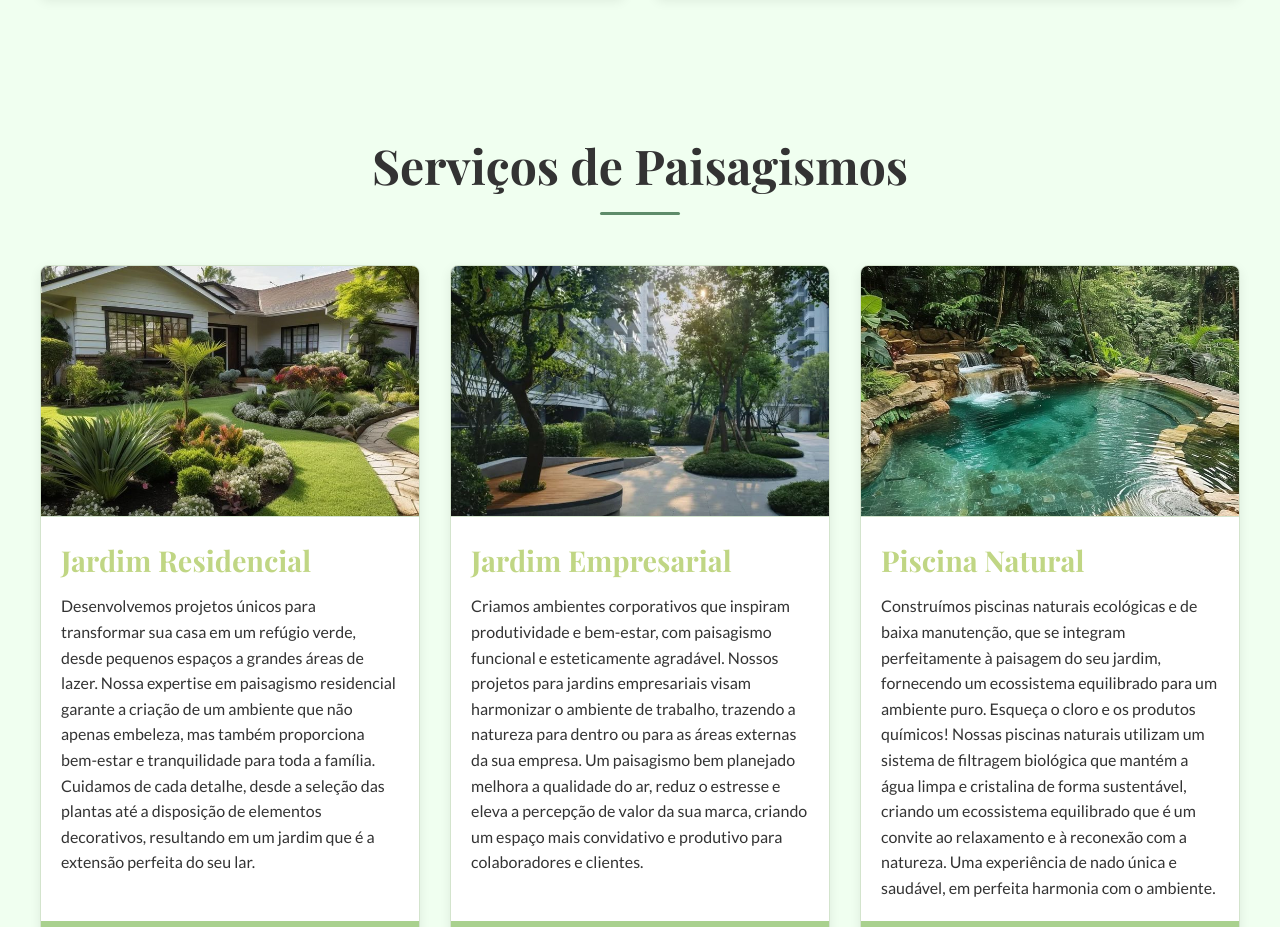
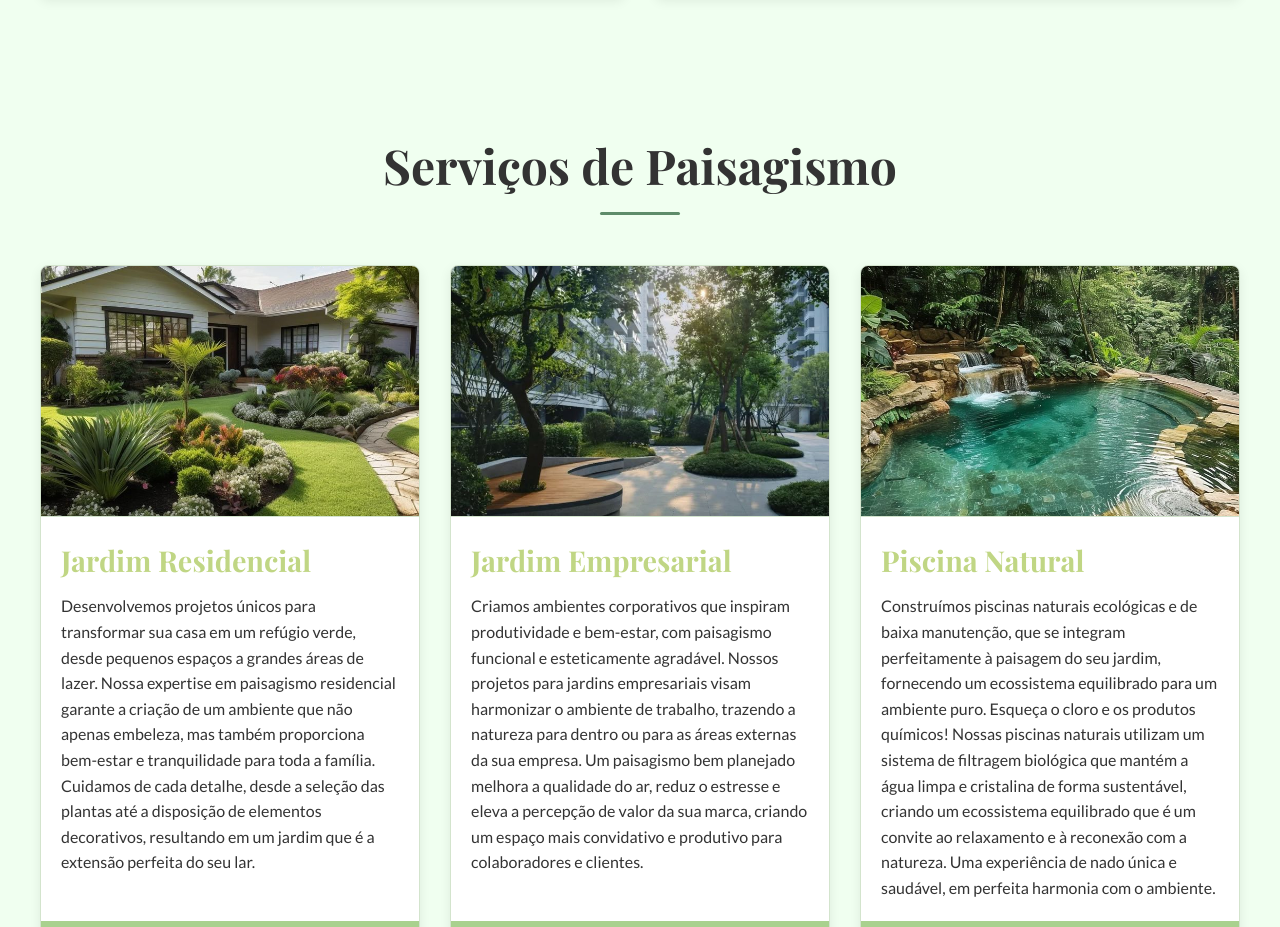
Before and after one commit to OWFLORICULTURA/floriculturaow, a plain HTML site: page index.html in a window 1280 px wide. Shown: the part 1688-2615 px from the top of the page. Drawn offline with nearby package versions, Linux system fonts and the light colour scheme.

Commit message:
Add files via upload

```diff
--- a/index.html
+++ b/index.html
@@ -1341,7 +1341,7 @@
         </section>
 
             <section id="catalogo" class="catalog-overview container">
-                <h2 class="section-title">Serviços de Paisagismos</h2>
+                <h2 class="section-title">Serviços de Paisagismo</h2>
                 <div class="product-grid">
                     <div class="product-card">
                         <img src="imagens/jardim-residencial-placeholder.jpg" alt="Jardim Residencial">
```
